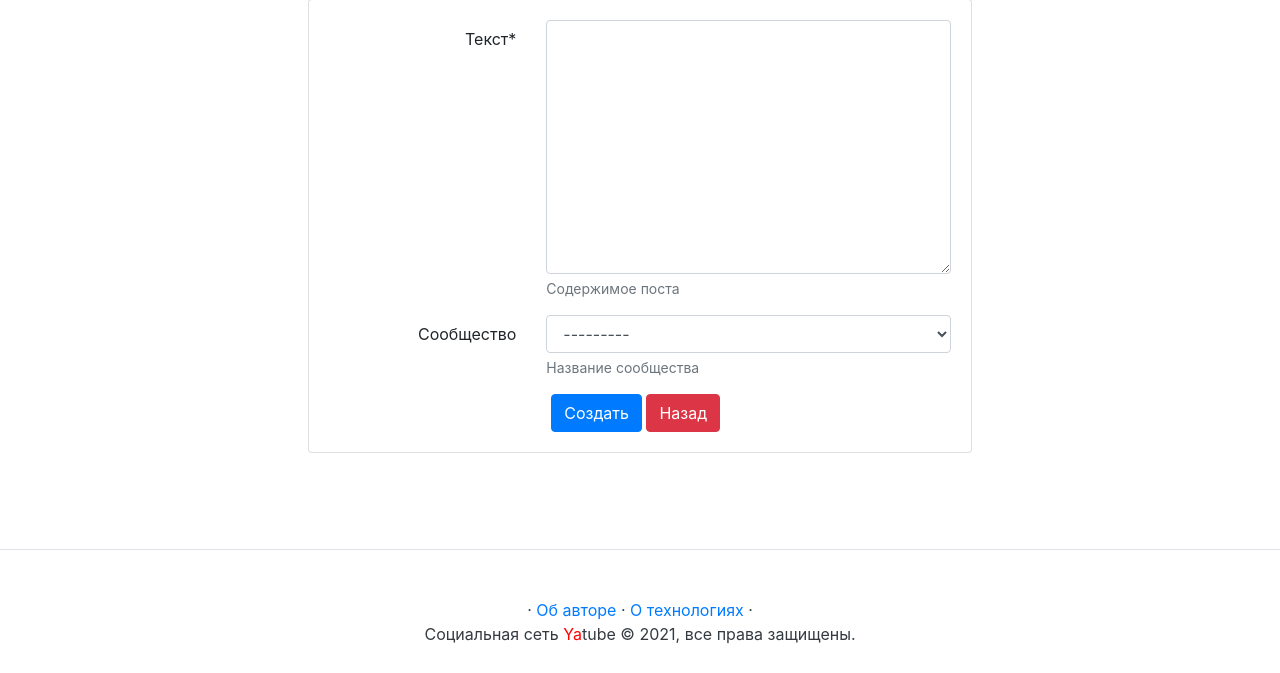
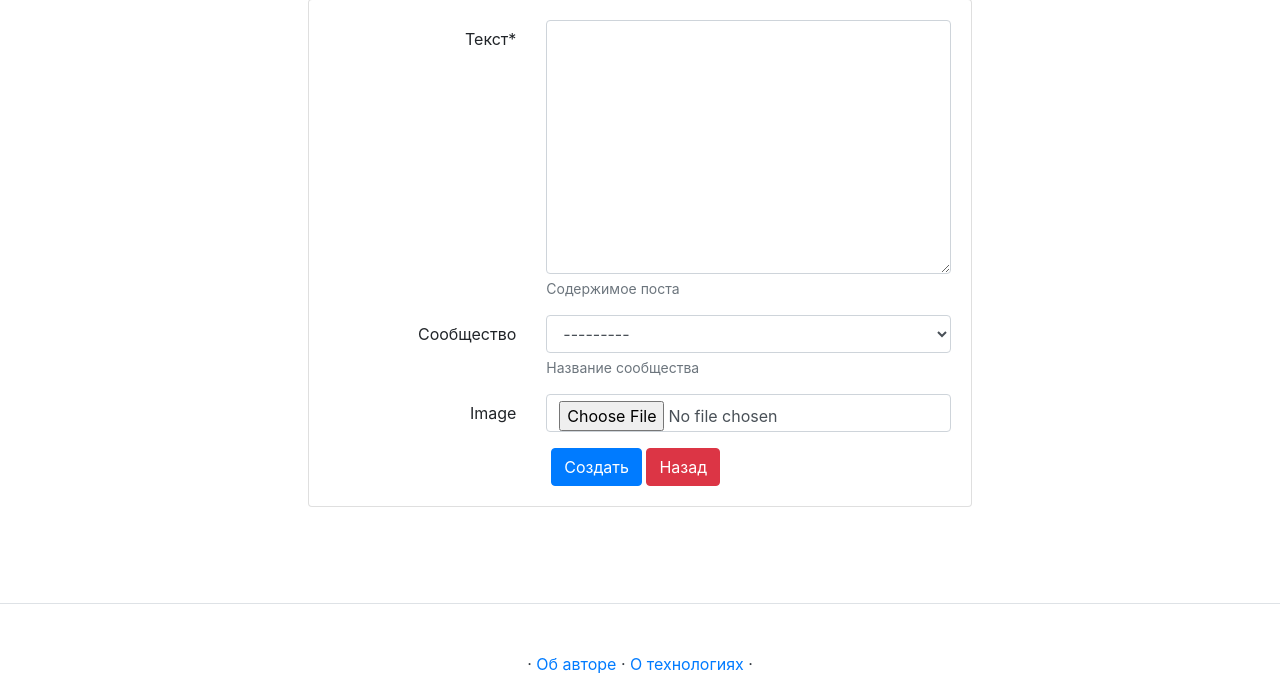
Before and after one commit to sumenko/hw04_tests, a Django app: page /new/ in a window 1280 px wide. Shown: the part 161-834 px from the top of the page. Before the commit the page ends 804 px from the top, so only its background shows below. Run offline with Django 3.2, Linux system fonts and the light colour scheme; the visitor is signed in with stand-in values (Sample User, id 1); data that the repository does not hold is empty; some libraries are stand-ins or nearby versions.

Commit message:
add images suppoert, without tests

```diff
--- a/posts/admin.py
+++ b/posts/admin.py
@@ -5,7 +5,7 @@ from .models import Group, Post
 
 class PostAdmin(admin.ModelAdmin):
     # Перечисляем поля для отображения в таблице
-    list_display = ("pk", "text", "pub_date", "author", "group")
+    list_display = ("pk", "text", "pub_date", "author", "group", "image")
     # Перечисляем поля по которым можно будет искать
     search_fields = ("text", "group")
     # фильтр
--- a/posts/forms.py
+++ b/posts/forms.py
@@ -6,4 +6,4 @@ from .models import Post
 class PostForm(ModelForm):
     class Meta:
         model = Post
-        fields = ['text', 'group']
+        fields = ['text', 'group', 'image']
--- a/posts/models.py
+++ b/posts/models.py
@@ -23,6 +23,8 @@ class Post(models.Model):
                               verbose_name="Сообщество",
                               help_text="Название сообщества")
 
+    image = models.ImageField(upload_to="posts/", blank=True, null=True)
+
     class Meta:
         ordering = ["-pub_date"]
 
--- a/posts/templates/posts/index.html
+++ b/posts/templates/posts/index.html
@@ -2,11 +2,15 @@
 {% block title %}Последние обновления на сайте{% endblock %}
 {% block header %}Последние обновления на сайте{% endblock %}
 {% block content %}
+{% load thumbnail %}
 
 {% for post in page %}
 <h3>
     </a> Автор: <a href="{% url 'posts:profile' post.author.username %}">{{ post.author.get_full_name }}</a>, дата публикации: {{ post.pub_date|date:"d M Y" }}
 </h3>
+{% thumbnail post.image "960x339" crop="center" upscale=True as im %}
+    <img class="card-img" src="{{ im.url }}">
+{% endthumbnail %}
 <p>{{ post.text|linebreaksbr }}</p>
 <hr>
 {% endfor %}
--- a/posts/templates/posts/new_post.html
+++ b/posts/templates/posts/new_post.html
@@ -29,7 +29,7 @@
                         {{ error }}
                     </div>
                     {% endfor %}
-                    <form method="post">
+                    <form method="post" enctype="multipart/form-data">
                         {% csrf_token %}
                         {% for field in form %}
                         <div class="form-group row" aria-required={% if field.field.required %}"true"{% else %}"false"{% endif %}>
--- a/posts/templates/posts/post.html
+++ b/posts/templates/posts/post.html
@@ -38,6 +38,10 @@
 
             <!-- Пост -->
             <div class="card mb-3 mt-1 shadow-sm">
+                {% load thumbnail %}
+                {% thumbnail post.image "960x339" crop="center" upscale=True as im %}
+                    <img class="card-img" src="{{ im.url }}">
+                {% endthumbnail %}
                 <div class="card-body">
                     <p class="card-text">
                         <!-- Ссылка на страницу автора в атрибуте href; username автора в тексте ссылки -->
--- a/posts/views.py
+++ b/posts/views.py
@@ -89,7 +89,9 @@ def new_post(request, username=None, post_id=None):
                                      id=post_id)
         new_post = False
 
-    form = PostForm(request.POST or None, instance=instance)
+    form = PostForm(request.POST or None,
+                    files=request.FILES or None,
+                    instance=instance)
 
     if request.GET or not form.is_valid():
         return render(request, "new_post.html",
--- a/yatube/settings.py
+++ b/yatube/settings.py
@@ -44,6 +44,7 @@ INSTALLED_APPS = [
     'django.contrib.sessions',
     'django.contrib.messages',
     'django.contrib.staticfiles',
+    'sorl.thumbnail',
 ]
 
 MIDDLEWARE = [
@@ -137,9 +138,12 @@ USE_TZ = True
 # Static files (CSS, JavaScript, Images)
 # https://docs.djangoproject.com/en/2.2/howto/static-files/
 
+# * Задаем путь где будет собираться вся статика по команде collectstatic
 STATIC_URL = '/static/'
-# * Задаем путь где будет собираться вся статика по команде collectstatic
 STATIC_ROOT = os.path.join(BASE_DIR, "static")
+
+MEDIA_URL = "/media/"
+MEDIA_ROOT = os.path.join(BASE_DIR, "media")
 
 # login
 LOGIN_URL = '/auth/login'
--- a/yatube/urls.py
+++ b/yatube/urls.py
@@ -13,7 +13,9 @@ Including another URLconf
     1. Import the include() function: from django.urls import include, path
     2. Add a URL to urlpatterns:  path('blog/', include('blog.urls'))
 """
-from django.conf.urls import handler404, handler500
+# from django.conf.urls import handler404, handler500
+from django.conf import settings
+from django.conf.urls.static import static
 from django.contrib import admin
 from django.urls import include, path
 
@@ -31,3 +33,10 @@ urlpatterns = [
 
 handler404 = "posts.views.page_not_found"  # noqa
 handler500 = "posts.views.server_error"  # noqa
+
+
+if settings.DEBUG:
+    urlpatterns += static(settings.MEDIA_URL,
+                          document_root=settings.MEDIA_ROOT)
+    urlpatterns += static(settings.STATIC_URL,
+                          document_root=settings.STATIC_ROOT)
```
Also changed, not shown: posts/migrations/0002_post_image.py (added), 1 other file.
